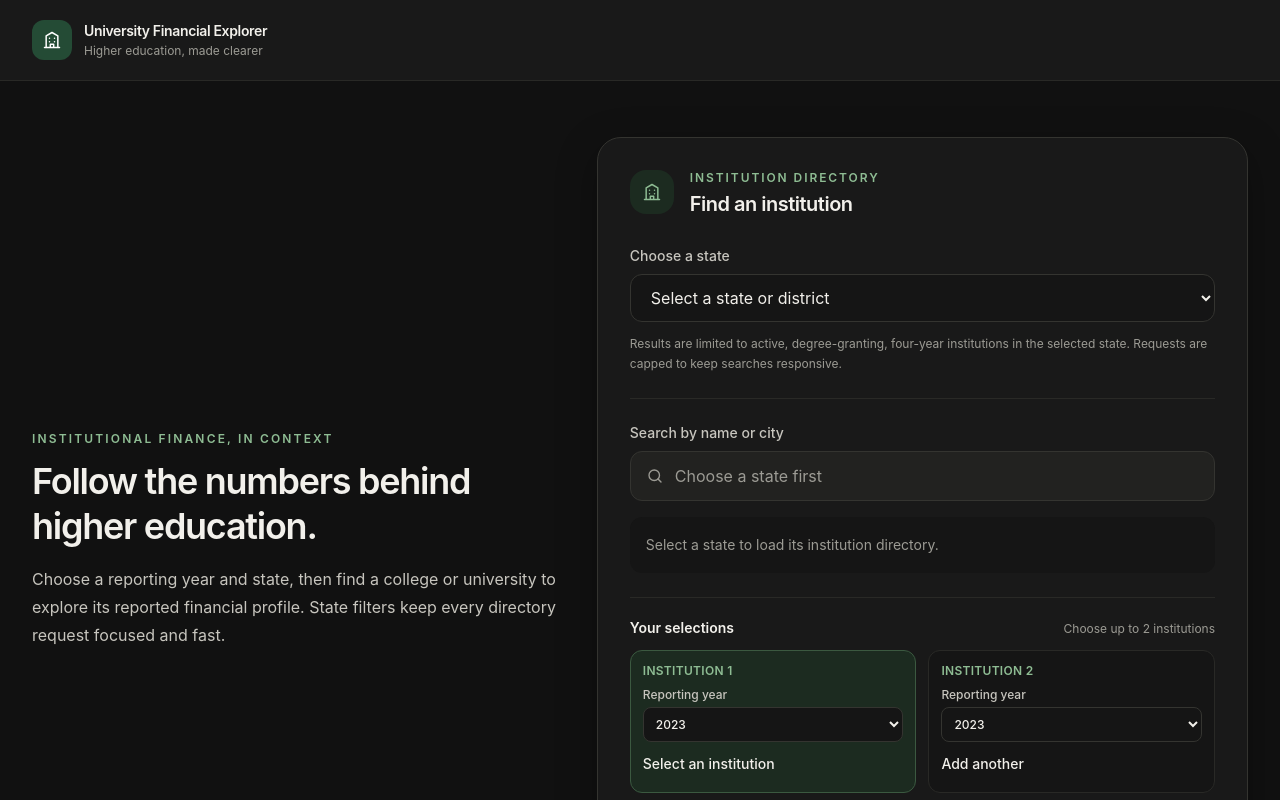
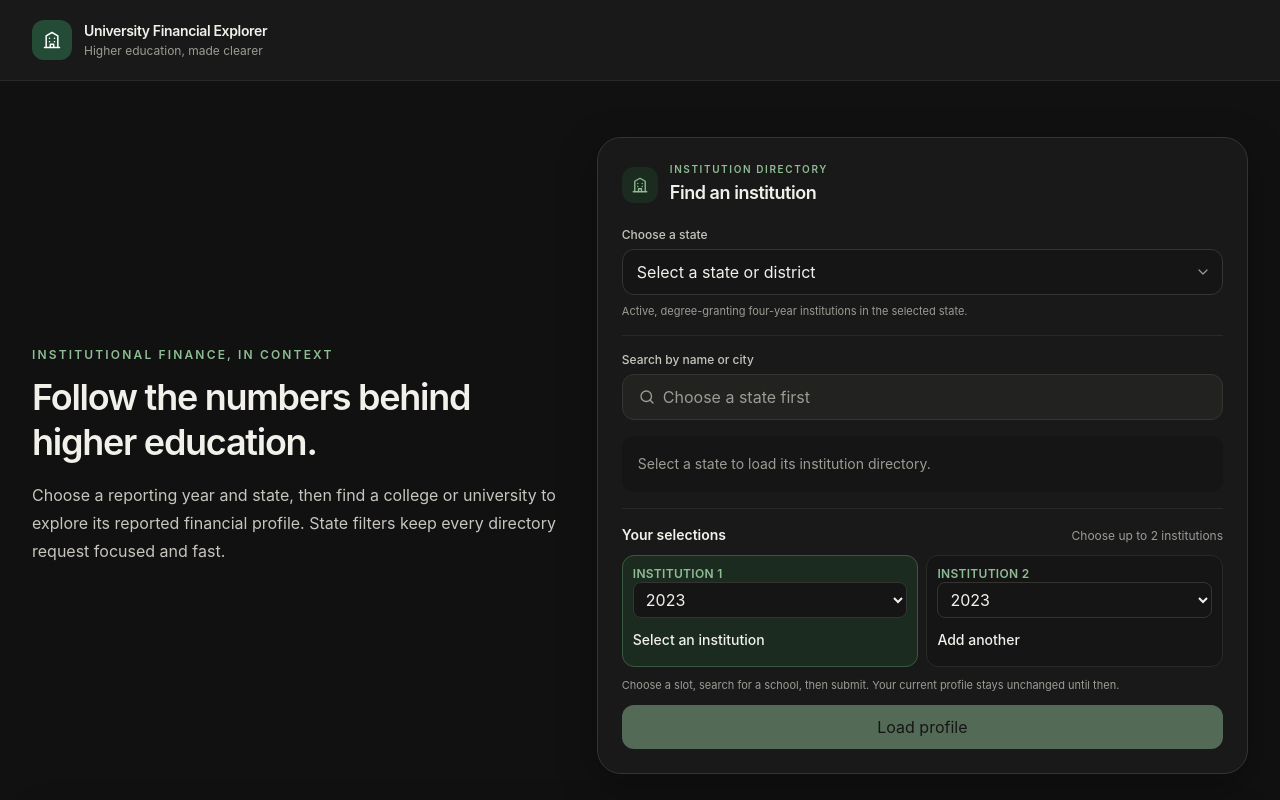
Before and after one commit to ozymandias724/UniversityFinancialExplorer, a React (Vite) app: page / in a window 1280 px wide. Shown: the top 800 px of the page. Built offline with nearby package versions, Linux system fonts and the light colour scheme.

Commit message:
almost done with this pass

```diff
--- a/src/App.tsx
+++ b/src/App.tsx
@@ -1,4 +1,4 @@
-import { lazy, Suspense, useMemo, useState } from 'react'
+import { lazy, Suspense, useEffect, useMemo, useState } from 'react'
 import { UniversitySearch } from './components/UniversitySearch'
 import { useUniversityData } from './hooks/useUniversityData'
 import {
@@ -55,6 +55,8 @@ export default function App() {
     { institution: null, reportingYear: DEFAULT_REPORTING_YEAR },
   ])
   const [activeSlot, setActiveSlot] = useState<0 | 1>(0)
+  const [activeComparisonTab, setActiveComparisonTab] = useState<0 | 1>(0)
+  const isDesktop = useMediaQuery('(min-width: 1024px)')
   const [displayedComparison, setDisplayedComparison] = useState<
     [DisplayedComparisonProfile, DisplayedComparisonProfile] | null
   >(null)
@@ -106,7 +108,7 @@ export default function App() {
   const handleSlotChange = (slot: 0 | 1) => {
     setActiveSlot(slot)
     selectReportingYear(comparisonSlots[slot].reportingYear)
-    handleStateChange(null)
+    setQuery('')
   }
 
   const handleSlotYearChange = (slot: 0 | 1, year: number): boolean => {
@@ -127,7 +129,7 @@ export default function App() {
     })
     setActiveSlot(slot)
     selectReportingYear(year)
-    handleStateChange(null)
+    setQuery('')
     return true
   }
 
@@ -198,6 +200,7 @@ export default function App() {
       })
       if (profiles[0] && profiles[1]) {
         setDisplayedComparison([profiles[0], profiles[1]])
+        setActiveComparisonTab(0)
       }
     }
   }
@@ -296,6 +299,7 @@ export default function App() {
                 adjusted for inflation.
               </p>
             </div>
+            {isDesktop ? (
               <div className="grid min-w-0 gap-5 lg:grid-cols-2">
                 {displayedComparison.map((profile) => (
                   <FinancialProfile
@@ -310,6 +314,87 @@ export default function App() {
                   />
                 ))}
               </div>
+            ) : (
+              <>
+                <div
+                  aria-label="Compared institution profiles"
+                  className="sticky top-0 z-30 -mx-5 mb-4 grid grid-cols-2 gap-2 border-b border-outline-subtle bg-page/95 px-5 py-3 shadow-[0_8px_20px_rgba(0,0,0,0.2)] backdrop-blur sm:-mx-8 sm:px-8"
+                  role="tablist"
+                >
+                  {displayedComparison.map((profile, index) => {
+                    const tab = index as 0 | 1
+                    const selected = activeComparisonTab === tab
+                    return (
+                      <button
+                        aria-controls={`comparison-panel-${tab + 1}`}
+                        aria-selected={selected}
+                        className={`min-w-0 rounded-lg border px-3 py-2 text-left text-sm transition focus:outline-none focus:ring-2 focus:ring-[#6c9274] ${
+                          selected
+                            ? 'border-accent-outline bg-accent-surface text-text-primary'
+                            : 'border-transparent text-text-muted hover:bg-surface-raised'
+                        }`}
+                        id={`comparison-tab-${tab + 1}`}
+                        key={`${profile.institution.unitid}-${profile.reportingYear}-tab`}
+                        onClick={() => setActiveComparisonTab(tab)}
+                        onKeyDown={(event) => {
+                          if (event.key === 'ArrowRight' || event.key === 'ArrowLeft') {
+                            event.preventDefault()
+                            const nextTab = (tab === 0 ? 1 : 0) as 0 | 1
+                            setActiveComparisonTab(nextTab)
+                            document
+                              .getElementById(`comparison-tab-${nextTab + 1}`)
+                              ?.focus()
+                          } else if (event.key === 'Home' || event.key === 'End') {
+                            event.preventDefault()
+                            const nextTab = event.key === 'Home' ? 0 : 1
+                            setActiveComparisonTab(nextTab)
+                            document
+                              .getElementById(`comparison-tab-${nextTab + 1}`)
+                              ?.focus()
+                          }
+                        }}
+                        role="tab"
+                        tabIndex={selected ? 0 : -1}
+                        type="button"
+                      >
+                        <span className="block truncate font-semibold">
+                          {profile.institution.name}
+                        </span>
+                        <span className="mt-0.5 block text-xs text-text-muted">
+                          {profile.reportingYear}
+                        </span>
+                      </button>
+                    )
+                  })}
+                </div>
+                {displayedComparison.map((profile, index) => {
+                  const tab = index as 0 | 1
+                  return (
+                    <div
+                      aria-labelledby={`comparison-tab-${tab + 1}`}
+                      className="min-w-0"
+                      id={`comparison-panel-${tab + 1}`}
+                      key={`${profile.institution.unitid}-${profile.reportingYear}-panel`}
+                      role="tabpanel"
+                      tabIndex={0}
+                      hidden={activeComparisonTab !== tab}
+                    >
+                      {activeComparisonTab === tab && (
+                        <FinancialProfile
+                          compact
+                          financeError={null}
+                          financeRecord={profile.financeRecord}
+                          financeStatus="ready"
+                          institutionName={profile.institution.name}
+                          reportingYear={profile.reportingYear}
+                          stateFips={null}
+                        />
+                      )}
+                    </div>
+                  )
+                })}
+              </>
+            )}
           </section>
         ) : (
           <FinancialProfile
@@ -524,3 +609,19 @@ function normalize(value: string): string {
     .replace(/\p{Diacritic}/gu, '')
     .toLocaleLowerCase('en-US')
 }
+
+function useMediaQuery(query: string): boolean {
+  const [matches, setMatches] = useState(
+    () => window.matchMedia(query).matches,
+  )
+
+  useEffect(() => {
+    const mediaQuery = window.matchMedia(query)
+    const updateMatches = () => setMatches(mediaQuery.matches)
+    updateMatches()
+    mediaQuery.addEventListener('change', updateMatches)
+    return () => mediaQuery.removeEventListener('change', updateMatches)
+  }, [query])
+
+  return matches
+}
--- a/src/components/UniversitySearch.tsx
+++ b/src/components/UniversitySearch.tsx
@@ -114,12 +114,12 @@ export function UniversitySearch({
   }, [showResults])
 
   return (
-    <section className="relative z-20 min-w-0 rounded-3xl border border-outline bg-surface p-6 shadow-[0_12px_42px_rgba(0,0,0,0.3)] sm:p-8">
-      <div className="mb-7 flex items-start gap-4">
-        <div className="flex size-11 shrink-0 items-center justify-center rounded-2xl bg-accent-surface text-accent">
+    <section className="relative z-20 min-w-0 rounded-3xl border border-outline bg-surface p-5 shadow-[0_12px_42px_rgba(0,0,0,0.3)] sm:p-6">
+      <div className="mb-5 flex items-center gap-3">
+        <div className="flex size-9 shrink-0 items-center justify-center rounded-xl bg-accent-surface text-accent">
           <svg
             aria-hidden="true"
-            className="size-5"
+            className="size-[18px]"
             fill="none"
             viewBox="0 0 24 24"
             stroke="currentColor"
@@ -133,23 +133,24 @@ export function UniversitySearch({
           </svg>
         </div>
         <div>
-          <p className="mb-1 text-xs font-semibold uppercase tracking-[0.16em] text-accent">
+          <p className="mb-0.5 text-[10px] font-semibold uppercase tracking-[0.16em] text-accent">
             Institution directory
           </p>
-          <h2 className="text-xl font-semibold tracking-tight text-text-primary">
+          <h2 className="text-lg font-semibold tracking-tight text-text-primary">
             Find an institution
           </h2>
         </div>
       </div>
 
       <label
-        className="mb-2 block text-sm font-medium text-text-secondary"
+        className="mb-1.5 block text-xs font-medium text-text-secondary"
         htmlFor="state-select"
       >
         Choose a state
       </label>
+      <div className="relative">
         <select
-        className="w-full rounded-xl border border-outline bg-surface-inset px-4 py-3 text-sm text-text-primary outline-none transition focus:border-[#527c5d] focus:ring-4 focus:ring-[#527c5d]/20"
+          className="w-full appearance-none rounded-xl border border-outline bg-surface-inset px-3.5 py-2.5 pr-10 text-sm text-text-primary outline-none transition focus:border-[#527c5d] focus:ring-4 focus:ring-[#527c5d]/20"
           id="state-select"
           value={selectedStateFips ?? ''}
           onChange={(event) =>
@@ -163,15 +164,25 @@ export function UniversitySearch({
             </option>
           ))}
         </select>
-      <p className="mt-3 text-xs leading-5 text-text-muted">
-        Results are limited to active, degree-granting, four-year institutions
-        in the selected state. Requests are capped to keep searches responsive.
+        <svg
+          aria-hidden="true"
+          className="pointer-events-none absolute right-3 top-1/2 size-4 -translate-y-1/2 text-text-muted"
+          fill="none"
+          viewBox="0 0 24 24"
+          stroke="currentColor"
+          strokeWidth="1.8"
+        >
+          <path strokeLinecap="round" strokeLinejoin="round" d="m6 9 6 6 6-6" />
+        </svg>
+      </div>
+      <p className="mt-2 text-[11px] leading-4 text-text-muted">
+        Active, degree-granting four-year institutions in the selected state.
       </p>
 
-      <div className="my-6 h-px bg-outline-subtle" />
+      <div className="my-4 h-px bg-outline-subtle" />
 
       <label
-        className="mb-2 block text-sm font-medium text-text-secondary"
+        className="mb-1.5 block text-xs font-medium text-text-secondary"
         htmlFor="institution-search"
       >
         Search by name or city
@@ -203,7 +214,7 @@ export function UniversitySearch({
         <input
           aria-controls="institution-results"
           aria-expanded={showResults}
-          className="w-full rounded-xl border border-outline bg-surface-inset py-3 pl-11 pr-4 text-sm text-text-primary outline-none transition placeholder:text-text-muted focus:border-[#527c5d] focus:ring-4 focus:ring-[#527c5d]/20 disabled:cursor-not-allowed disabled:bg-surface-raised"
+          className="w-full rounded-xl border border-outline bg-surface-inset py-2.5 pl-10 pr-4 text-sm text-text-primary outline-none transition placeholder:text-text-muted focus:border-[#527c5d] focus:ring-4 focus:ring-[#527c5d]/20 disabled:cursor-not-allowed disabled:bg-surface-raised"
           disabled={selectedStateFips === null || directoryStatus !== 'ready'}
           id="institution-search"
           onChange={(event) => {
@@ -344,14 +355,14 @@ export function UniversitySearch({
         )}
       </div>
 
-      <div className="mt-6 border-t border-outline-subtle pt-5">
-        <div className="mb-3 flex items-baseline justify-between gap-3">
+      <div className="mt-4 border-t border-outline-subtle pt-4">
+        <div className="mb-2.5 flex items-baseline justify-between gap-3">
           <h3 className="text-sm font-semibold text-text-primary">
             Your selections
           </h3>
           <p className="text-xs text-text-muted">Choose up to 2 institutions</p>
         </div>
-        <div className="grid grid-cols-1 gap-3 sm:grid-cols-2">
+        <div className="grid grid-cols-1 gap-2 sm:grid-cols-2">
           {([0, 1] as const).map((slot) => {
             const selection = selectedInstitutions[slot]
             const institution = selection.institution
@@ -368,7 +379,7 @@ export function UniversitySearch({
             const isActive = activeSlot === slot
             return (
               <div
-                className={`min-w-0 rounded-xl border p-3 ${
+                className={`min-w-0 rounded-xl border p-2.5 ${
                   isActive
                     ? 'border-accent-outline bg-accent-surface'
                     : 'border-outline-subtle bg-surface-inset'
@@ -378,11 +389,13 @@ export function UniversitySearch({
                 <p className="text-xs font-semibold uppercase tracking-wide text-accent">
                   Institution {slot + 1}
                 </p>
-                <label className="mt-2 block text-xs font-medium text-text-secondary">
+                <label className="sr-only" htmlFor={`slot-${slot}-year`}>
                   Reporting year
+                </label>
                 <select
                   aria-label={`Institution ${slot + 1} reporting year`}
-                    className="mt-1 w-full rounded-lg border border-outline bg-surface-inset px-2 py-2 text-sm text-text-primary outline-none focus:border-[#527c5d] focus:ring-2 focus:ring-[#527c5d]/20"
+                  className="w-full rounded-lg border border-outline bg-surface-inset px-2 py-1.5 text-xs text-text-primary outline-none focus:border-[#527c5d] focus:ring-2 focus:ring-[#527c5d]/20"
+                  id={`slot-${slot}-year`}
                   onChange={(event) => {
                     const accepted = onSlotYearChange(
                       slot,
@@ -398,7 +411,6 @@ export function UniversitySearch({
                     </option>
                   ))}
                 </select>
-                </label>
                 <button
                   aria-pressed={isActive}
                   className="mt-2 w-full text-left focus:outline-none focus:ring-2 focus:ring-[#6c9274]"
@@ -486,13 +498,13 @@ export function UniversitySearch({
           </p>
         )}
 
-        <p className="mt-3 text-xs leading-5 text-text-muted">
-          Select a school above to add it to the active institution slot. Your
-          current profile stays unchanged until you submit.
+        <p className="mt-2.5 text-[11px] leading-4 text-text-muted">
+          Choose a slot, search for a school, then submit. Your current profile
+          stays unchanged until then.
         </p>
 
         <button
-          className="mt-4 w-full rounded-xl bg-accent px-4 py-3 text-sm font-semibold text-[#111111] transition hover:brightness-110 disabled:cursor-not-allowed disabled:opacity-50"
+          className="mt-3 w-full rounded-xl bg-accent px-4 py-2.5 text-sm font-semibold text-[#111111] transition hover:brightness-110 disabled:cursor-not-allowed disabled:opacity-50"
           disabled={selectedCount === 0 || !allSelectionsAvailable}
           onClick={onSubmitSelection}
           type="button"
@@ -501,14 +513,14 @@ export function UniversitySearch({
         </button>
 
         {selectedCount === 2 && (
-          <p className="mt-2 text-center text-xs text-text-muted" role="status">
+          <p className="mt-1.5 text-center text-[11px] text-text-muted" role="status">
             {allSelectionsAvailable
               ? 'Both selections have available data. Submit to compare them.'
               : 'Both selections need available data before comparison.'}
           </p>
         )}
         {selectedCount === 1 && displayedInstitutionName && (
-          <p className="mt-2 text-center text-xs text-text-muted" role="status">
+          <p className="mt-1.5 text-center text-[11px] text-text-muted" role="status">
             Displaying {displayedInstitutionName} ({displayedReportingYear});
             submit to update the profile.
           </p>
```
Also changed, not shown: 1 other file (tests, documents, lock files or other folders). Lines whose indentation alone changed are shown as unchanged.
